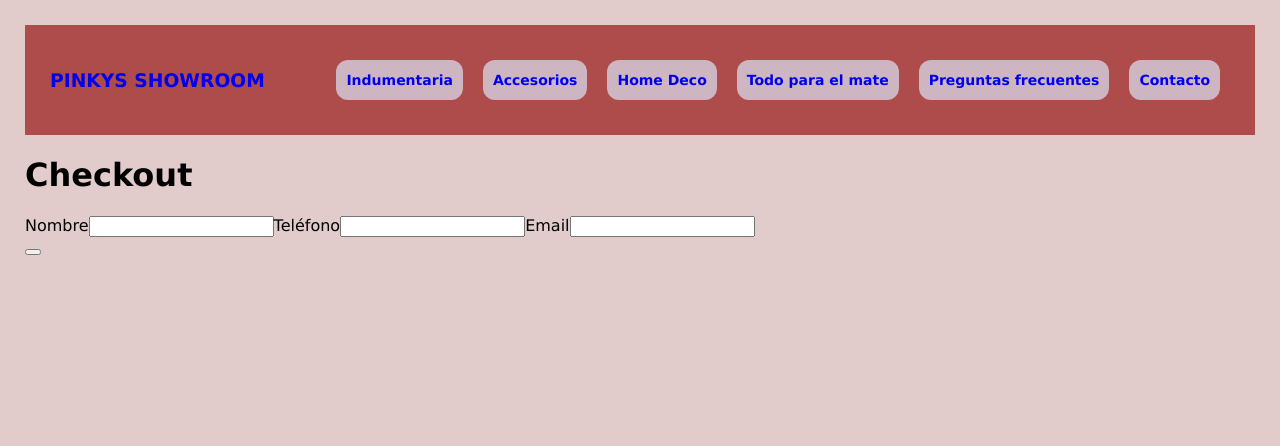
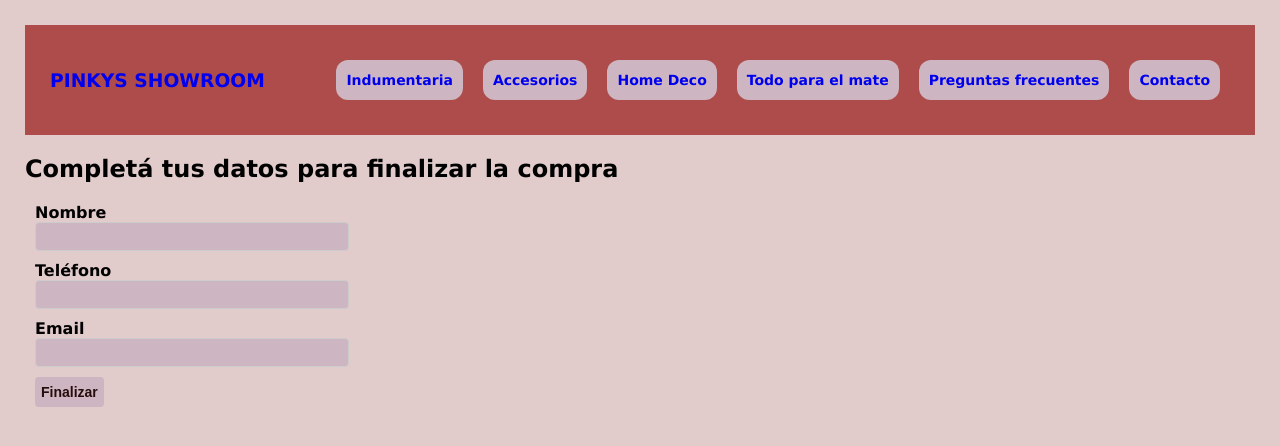
Before and after one commit to MiliDiazGrizzuti/ProyectoFinalReactJs, a React (Create React App) app: page /checkout in a window 1280 px wide. Shown: the top 446 px of the page. Built offline with nearby package versions, Linux system fonts and the light colour scheme.

Commit message:
arreglo checkout y el filtrado de las categorías

```diff
--- a/src/App.js
+++ b/src/App.js
@@ -11,6 +11,8 @@ import { BrowserRouter, Routes, Route } from 'react-router-dom';
 import { CartProvider } from './Context/CartContext';
 import Cart from './Components/Cart/Cart';
 import Checkout from './Components/Checkout/Checkout';
+import './Components/CheckoutForm/CheckoutForm.css';
+
 
 function App() {
   return (
--- a/src/Components/Cart/Cart.jsx
+++ b/src/Components/Cart/Cart.jsx
@@ -10,7 +10,7 @@ const Cart = () => {
         return (
             <div>
                 <h1>No hay productos en el carrito</h1>
-                <Link to="/" className='Option'>Productos</Link>
+                <Link to="/" className='Button'>Productos</Link>
             </div>
         )
     }
@@ -19,7 +19,7 @@ const Cart = () => {
         <div>
             {cart.map(p => <CartItem key={p.id} {...p}/>)}
             <h3>Total: ${total}</h3>
-            <button onClick={() => clearCart()} className='Option'>Limpiar carrito</button>
+            <button onClick={() => clearCart()} className='Button'>Limpiar carrito</button>
             <Link to="/checkout" className='Option'>Finalizar compra</Link>
         </div>
     )
--- a/src/Components/CartItem/CartItem.jsx
+++ b/src/Components/CartItem/CartItem.jsx
@@ -14,7 +14,7 @@ const CartItem = ({ id, name, price, quantity }) => {
         <h4>{name}</h4>
         <p>Precio: ${price}</p>
         <p>Cantidad: {quantity}</p>
-        <button onClick={handleRemoveItem} className='Option'>Eliminar</button>
+        <button onClick={handleRemoveItem} className='Button'>Eliminar</button>
       </div>
     );
   };
--- a/src/Components/CartWidget/CartWidget.jsx
+++ b/src/Components/CartWidget/CartWidget.jsx
@@ -5,12 +5,13 @@ import { Link } from "react-router-dom";
 import Carrito from './Images/Carrito.png';
 
 
+
 const CartWidget = () => {
     const { totalQuantity } = useContext(CartContext)
 
     return (
         <Link to='/cart' className="CartWidget" style={{ display: totalQuantity > 0 ? 'block' : 'none'}}>
-            <img classname= 'CartImg' src={Carrito} alt="cart-widget" />
+            <img className= 'CartImg' src={Carrito} alt="cart-widget" />
             { totalQuantity }
         </Link>
     )
--- a/src/Components/Checkout/Checkout.jsx
+++ b/src/Components/Checkout/Checkout.jsx
@@ -12,7 +12,7 @@ const Checkout = () => {
 
     const { cart, total, clearCart } = useContext(CartContext)
 
-    const createOrder = async ({ name, phone, email}) => {
+    const createOrder = async ({ name, phone, email }) => {
         setLoading(true)
 
         try {
@@ -39,7 +39,7 @@ const Checkout = () => {
 
             docs.forEach(doc => {
                 const dataDoc = doc.data()
-                const stockDb = dataDoc.stockDb
+                const stockDb = dataDoc.stock
                 const productAddedToCart = cart.find(prod => prod.id === doc.id)
                 const prodQuantity = productAddedToCart?.quantity
 
@@ -58,6 +58,7 @@ const Checkout = () => {
                 const orderAdded = await addDoc(orderRef, objOrder)
 
                 setOrderId(orderAdded.id)
+
                 clearCart()
             } else {
                 console.error('Hay productos que están fuera de stock')
@@ -76,12 +77,17 @@ const Checkout = () => {
     }
 
     if(orderId) {
-        return <h1>El id de su compra es: {orderId}</h1>
+        return (
+        <div>
+            <h1>¡Muchas gracias por elegirnos!</h1>
+            <h2>El id de tu compra es: {orderId}</h2>
+        </div>
+        )
     }
 
     return (
         <div>
-            <h1>Checkout</h1>
+            <h2>Completá tus datos para finalizar la compra</h2>
             <CheckoutForm onConfirm={createOrder}/>
         </div>
     )
--- /dev/null
+++ b/src/Components/CheckoutForm/CheckoutForm.css
@@ -0,0 +1,45 @@
+.Form {
+    display: flex;
+    flex-direction: column;
+    margin: 10px;
+    width: 300px;
+}
+
+.Input {
+    border-radius: 12px;
+    background-color: rgb(205, 182, 193);
+    width: 100%;
+    padding: 6px;
+    border: 1px solid #ccc;
+    border-radius: 4px;
+}
+
+.Label {
+    display: block;
+    margin-bottom: 10px;
+    font-weight: bold;
+}
+
+.Button {
+    border-radius: 12px;
+    background-color: rgb(205, 182, 193);
+    height: 30px;
+    font-weight: bolder;
+    text-align: center;
+    font-size: 14px;
+    text-decoration: none;
+    line-height: 12px;
+    color: rgb(37, 13, 13);
+    border: none;
+    border-radius: 4px;
+    cursor: pointer;
+}
+
+.Button:hover {
+    background-color: rgb(174, 75, 75);
+}
+
+.Button:disabled {
+    background-color: #ccc;
+    cursor: not-allowed;
+}
--- a/src/Components/CheckoutForm/CheckoutForm.jsx
+++ b/src/Components/CheckoutForm/CheckoutForm.jsx
@@ -13,13 +13,15 @@ const CheckoutForm = ({ onConfirm }) => {
             name, phone, email
         }
 
+        console.log('Confirmar orden con datos:', userData)
+
         onConfirm(userData)
     }
 
     return (
         <div className='Container'>
             <form onSubmit={handleConfirm} className='Form'>
-                <label classname='Label'>
+                <label className='Label'>
                     Nombre
                     <input
                         className='Input'
@@ -47,7 +49,7 @@ const CheckoutForm = ({ onConfirm }) => {
                     />
                 </label>
                 <div className='Label'>
-                    <button type='submit' className='Options'></button>
+                    <button type='submit' className='Button'>Finalizar</button>
                 </div>
             </form>
         </div>
--- a/src/Components/ItemDetail/ItemDetail.jsx
+++ b/src/Components/ItemDetail/ItemDetail.jsx
@@ -3,7 +3,7 @@ import { useState, useContext } from "react"
 import { Link } from "react-router-dom"
 import { CartContext } from "../../Context/CartContext"
 
-const ItemDetail = ({ id, name, img, category, description, price, stock}) => {
+const ItemDetail = ({ id, name, img, categoryId, description, price, stock}) => {
     const [quantityAdded, setQuantityAdded] = useState(0)
 
     const { addItem } = useContext(CartContext)
@@ -30,7 +30,7 @@ const ItemDetail = ({ id, name, img, category, description, price, stock}) => {
             </picture>
             <section>
                 <p className="Info">
-                    Categoría: {category}
+                    Categoría: {categoryId}
                 </p>
                 <p className="Info">
                     Descripción: {description}
--- a/src/Components/ItemListContainer/ItemListContainer.jsx
+++ b/src/Components/ItemListContainer/ItemListContainer.jsx
@@ -4,6 +4,7 @@ import ItemList from "../ItemList/ItemList";
 import { useParams } from 'react-router-dom';
 import { getDocs, collection, query, where } from "firebase/firestore";
 import { db } from "../../Services/Firebase/FirebaseConfig";
+// import { queries } from "@testing-library/react";
 
 const ItemListContainer = () => {
     const [products, setProducts] = useState ([])
@@ -14,17 +15,36 @@ const ItemListContainer = () => {
     useEffect(() => {
         setLoading(true)
 
-        const collectionRef = categoryId
-            ? query(collection(db, 'products'), where('category', '==', categoryId))
-            : collection(db, 'products')
+    //     const collectionRef = categoryId
+    //         ? query(collection(db, 'products'), where('categoryId', '==', categoryId)) : collection(db, 'products')
 
-        getDocs(collectionRef)
+    //     getDocs(collectionRef)
+    //         .then(response => {
+    //             const productsAdapted = response.docs.map(doc => {
+    //                 const data = doc.data()
+    //                 return { id: doc.id, ...data }
+    //             })
+    //             setProducts(productsAdapted)
+    //         })
+    //         .catch(error => {
+    //             console.log(error)
+    //         })
+    //         .finally(() => {
+    //             setLoading(false)
+    //         })
+    // }, [categoryId])
+
+
+        const collectionRef = collection(db, "products");
+        const q = categoryId ? query(collectionRef, where("categoryId", "==", categoryId)) : collectionRef;
+
+        getDocs(q)
             .then(response => {
-                const productsAdapted = response.docs.map(doc => {
-                    const data = doc.data()
-                    return { id: doc.id, ...data }
+                setProducts(
+                    response.docs.map((doc) => {
+                        return { ...doc.data(), id: doc.id }
                     })
-                setProducts(productsAdapted)
+                )
         })
         .catch(error => {
             console.log(error)
@@ -33,6 +53,8 @@ const ItemListContainer = () => {
             setLoading(false)
         })
     }, [categoryId])
+
+
 
     if (loading) {
         return <p>Cargando...</p>;
--- a/src/Context/CartContext.js
+++ b/src/Context/CartContext.js
@@ -1,17 +1,26 @@
-import { createContext, useState } from "react";
+import { createContext, useState, useEffect } from "react";
 
 export const CartContext = createContext({
-    cart:[]
+    cart:[],
+    total:0
 })
 
 export const CartProvider = ({ children }) => {
     const [cart, setCart] = useState([])
+    const [total, setTotal] = useState(0)
+
+    useEffect(() => {
+        updateTotal();
+      }, [cart]);
+
+      console.log(cart);
 
     console.log(cart)
 
     const addItem = (item, quantity) => {
-        if(!IsInCart(item.id)) {
+        if(!isInCart(item.id)) {
             setCart(prev => [...prev, {...item, quantity}])
+            setTotal(prevTotal => prevTotal + item.price * quantity);
         } else {
             console.error("El producto ya fue agregado")
         }
@@ -26,12 +35,20 @@ export const CartProvider = ({ children }) => {
         setCart([])
     }
 
-    const IsInCart = (itemId) => {
+    const isInCart = (itemId) => {
         return cart.some(prod => prod.id === itemId)
     }
 
+    const updateTotal = () => {
+        const newTotal = cart.reduce(
+          (accumulator, product) => accumulator + product.price * product.quantity,
+          0
+        );
+        setTotal(newTotal);
+    }
+
     return (
-        <CartContext.Provider value={{cart, addItem, removeItem, clearCart}}>
+        <CartContext.Provider value={{ cart, total, addItem, removeItem, clearCart }}>
             { children }
         </CartContext.Provider>
     )
```
Lines whose indentation alone changed are shown as unchanged.
